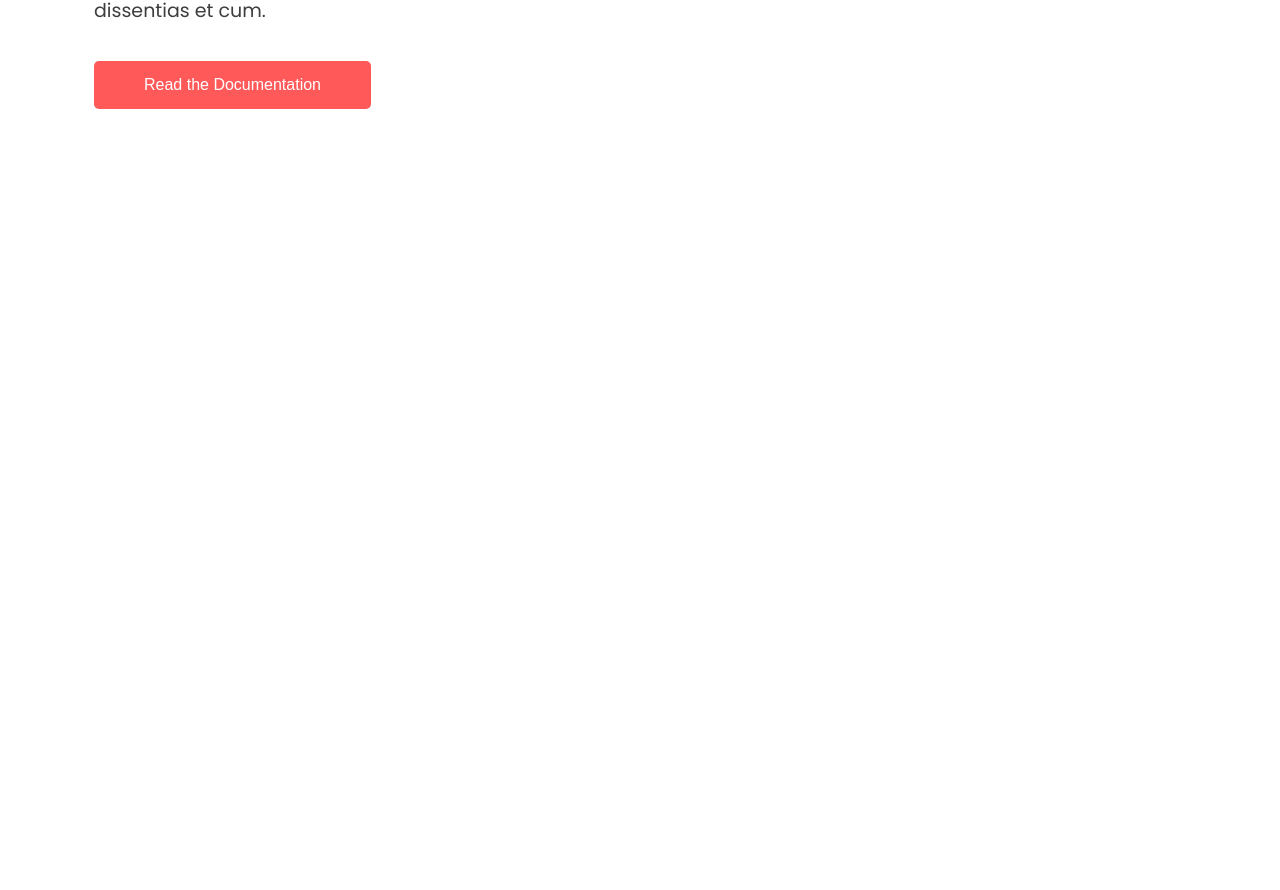
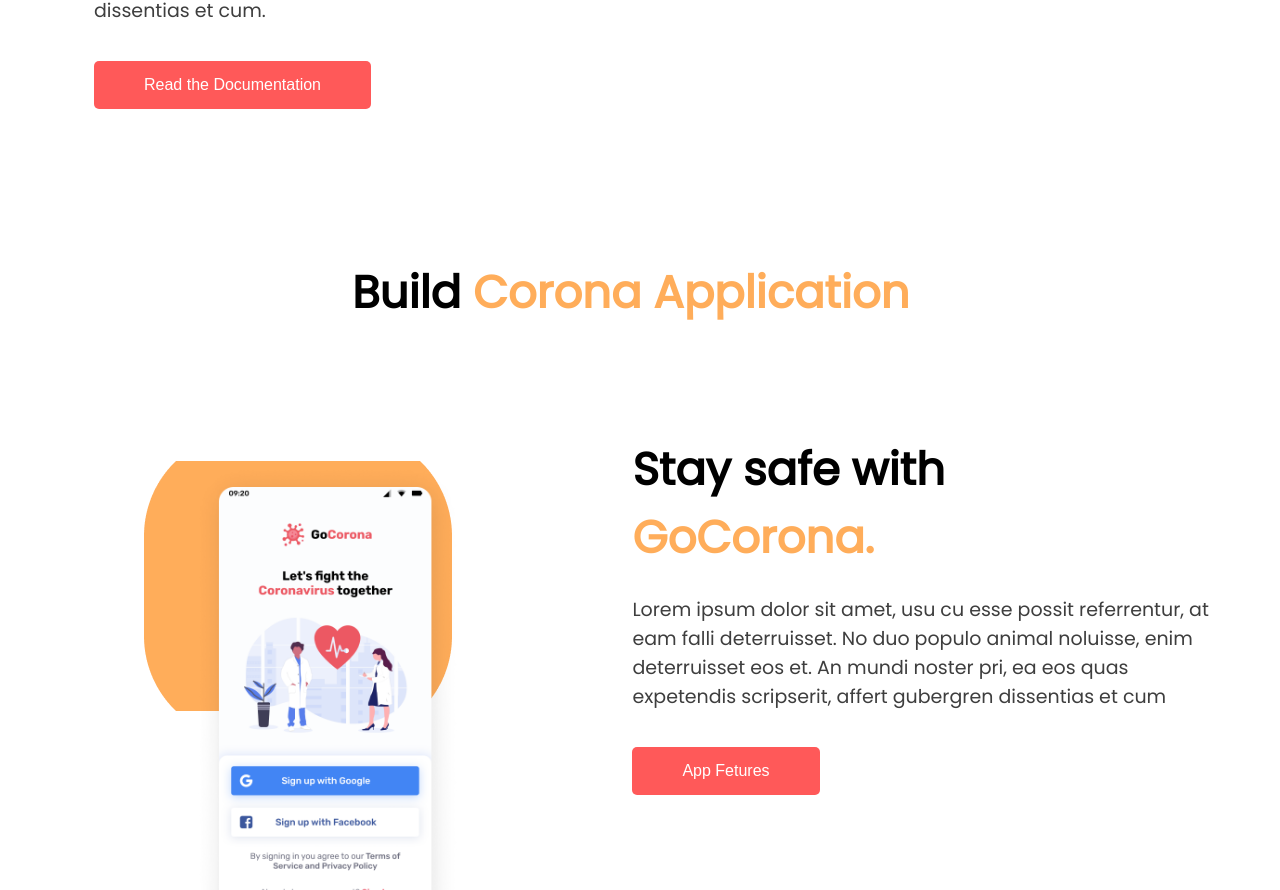
Before and after one commit to sm-jahangir/ph-assignment-1, a plain HTML site: page index.html in a window 1280 px wide. Shown: the part 1910-2800 px from the top of the page. Before the commit the page ends 2079 px from the top, so only its background shows below. Drawn offline with Linux system fonts and the light colour scheme.

Commit message:
corona area completed

```diff
--- a/index.html
+++ b/index.html
@@ -28,7 +28,7 @@
                 <p>Scroll down to explore more about us</p>
             </div>
             <div class="col">
-                <img class="baner-img" src="./images/person/person-0.png" alt="">
+                <img class="baner-img" src="./images/person/person-2.png" alt="">
             </div>
         </div>
     </section>
@@ -91,6 +91,30 @@
             <img class="project-img" src="./images/pictures/project.png" alt="">
         </div>
     </section>
+
+
+    <section id="corona">
+        <h1 class="app-header">Build
+            <span class="header-color">
+                Corona Application
+            </span></h1>
+            <div class="row">
+                <div class="col corona-left">
+                    <img src="./images/pictures/app.png" alt="Here a image">
+                </div>
+                <div class="col corona-right">
+                    <h1>Stay safe with <br>
+                        <span class="header-color">
+                            GoCorona.
+                        </span></h1>
+                        <p>Lorem ipsum dolor sit amet, usu cu esse possit referrentur,
+                            at eam falli deterruisset. No duo populo animal noluisse,
+                            enim deterruisset eos et. An mundi noster pri, ea eos quas
+                            expetendis scripserit, affert gubergren dissentias et cum</p>
+                            <button class="btn">App Fetures</button>
+                </div>
+            </div>
+    </section>
 </body>
 
 </html>
--- a/style.css
+++ b/style.css
@@ -146,3 +146,34 @@
 .project-right .project-img{
     width: 100%;
 }
+#corona{
+    width: 90%;
+    margin: 100px auto;
+}
+#corona .app-header{
+    width: 50%;
+    margin: auto;
+    padding: 50px 0;
+}
+.corona-left{
+    flex: 40%;
+    background-image: url(./images/shapes/shape-3.png);
+    height: 250px;
+    background-repeat: no-repeat;
+    /* background-size: cover; */
+    background-position: center;
+}
+.corona-right{
+    flex: 50%;
+    margin-left: 100px;
+}
+.corona-right h1{
+    padding: 59px 0 21px 0;
+}
+.corona-right p{
+    padding: 2px 0 36px 0;
+}
+.corona-left img{
+    width: 58%;
+    margin-left: 127px;
+}
```
